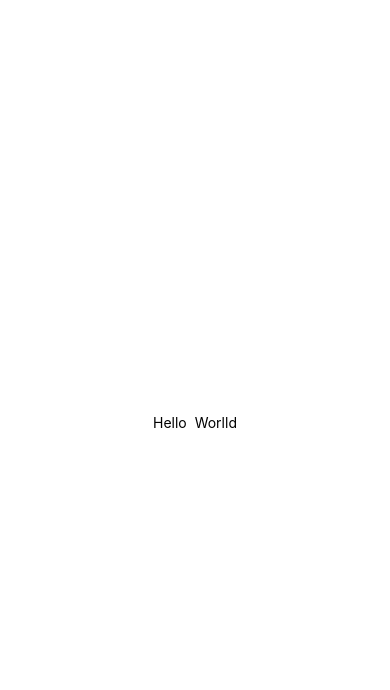
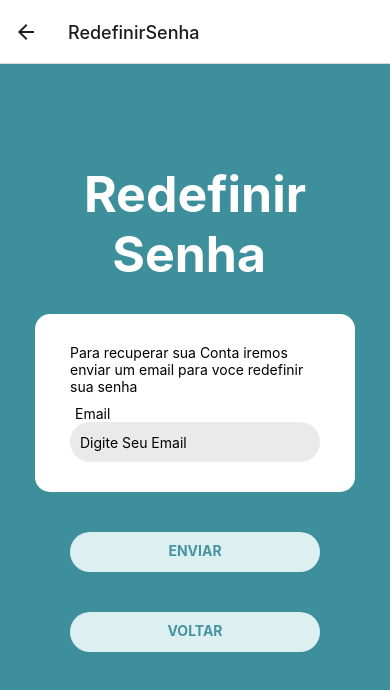
Before and after one commit to GabrielBdSilva/Ai-Commerce, a React Native app: screen /RedefinirSenha in a window 390 px wide. Shown: the top 690 px of the page. Built offline with nearby package versions, Linux system fonts and the light colour scheme.

Commit message:
Telas de login e forgotpassword

```diff
--- a/App.tsx
+++ b/App.tsx
@@ -1,20 +1,39 @@
-import { StatusBar } from 'expo-status-bar';
-import { StyleSheet, Text, View } from 'react-native';
+import React from 'react';
+import { NavigationContainer } from '@react-navigation/native';
+import {createNativeStackNavigator} from '@react-navigation/native-stack';
+import Login from './Components/AuthScreens/Login';
+import Products from './Components/AppScreens/Products';
 
-export default function App() {
+import ForgotPassword from './Components/AuthScreens/ForgotPassword';
+import SingUp from './Components/AuthScreens/SingUp';
+
+
+export type RootStackParamList = {
+  // Products: { credenial: Credential };
+  Products: undefined;
+  Login: undefined;
+  RedefinirSenha:undefined;
+  Cadastro:undefined;
+
+};
+
+const Stack = createNativeStackNavigator<RootStackParamList>();
+
+function App(): React.JSX.Element {
   return (
-    <View style={styles.container}>
-      <Text>Hello  Worlld</Text>
-      <StatusBar style="auto" />
-    </View>
+
+
+    <NavigationContainer >
+      <Stack.Navigator initialRouteName='Login' >
+        <Stack.Screen  name="Login" component={Login} />
+        <Stack.Screen name="RedefinirSenha" component={ForgotPassword} />
+        <Stack.Screen name="Cadastro" component={SingUp} />
+        <Stack.Screen name="Products" component={Products} />
+      </Stack.Navigator>
+    </NavigationContainer>
+
+
   );
-}
+};
 
-const styles = StyleSheet.create({
-  container: {
-    flex: 1,
-    backgroundColor: '#fff',
-    alignItems: 'center',
-    justifyContent: 'center',
-  },
-});
+export default App;
--- /dev/null
+++ b/Components/AppScreens/Products.tsx
@@ -0,0 +1,17 @@
+import React from 'react';
+import{View,Text,TextInput,Button, StyleSheet, ViewBase, ScrollView} from 'react-native';
+
+
+const Products = () => {
+
+
+  return (
+    <View /*style={styles.container} */>
+
+      <Text>Produtos</Text>
+
+    </View>
+  );
+};
+
+export default Products;
--- /dev/null
+++ b/Components/AuthScreens/ForgotPassword.tsx
@@ -0,0 +1,71 @@
+import React from 'react';
+import{View,Text,TextInput,Button, StyleSheet, ViewBase, ScrollView} from 'react-native';
+import {NativeStackScreenProps} from '@react-navigation/native-stack';
+import { RootStackParamList } from '../../App';
+import styles from '../../styles';
+
+const ForgotPassword = ({navigation}: NativeStackScreenProps<RootStackParamList>) => {
+  const [email,setEmail] = React.useState('');
+
+  const handleRedefinir = () => {
+    if(email === '') {
+        console.log('email de redefinição enviado!');
+        navigation.navigate('Login');
+    } else {
+        alert('Digite seu Email');
+    }
+}
+
+  return (
+
+        <View style={styles.Fundo}>
+    <ScrollView >
+        <Text style={styles.title}>Redefinir Senha </Text>
+    <View style={styles.container}>
+
+    <Text style={stylesRedef.text} >
+    Para recuperar sua Conta iremos enviar um email para voce redefinir sua senha
+    </Text>
+
+        <Text style={styles.inputText} >Email</Text>
+        <TextInput
+            style={styles.input}
+            value={email}
+            onChangeText={setEmail}
+            keyboardType="email-address"
+            autoCorrect={false}
+            autoCapitalize='none'
+            placeholder="Digite Seu Email"
+        />
+
+    </View>
+    {/* <Text style={styles.button} onPress={handleLogin}>LOGAR</Text> */}
+
+    <Text style={stylesRedef.button} onPress={handleRedefinir}>ENVIAR</Text>
+    <Text style={styles.button} onPress={() => {navigation.navigate('Login')}}>VOLTAR</Text>
+
+    </ScrollView>
+        </View>
+);
+}
+
+export default ForgotPassword;
+
+const stylesRedef = StyleSheet.create({
+  button:{
+    width:250,
+    height:40,
+    padding:10,
+    borderRadius:50,
+    backgroundColor:'#DCEFF1',
+    textAlign:'center',
+    alignSelf:"center",
+    marginTop:40,
+    color:"#4794A0",
+    fontWeight:'bold',
+},
+  text:{
+    width:250,
+  }
+
+})
--- /dev/null
+++ b/Components/AuthScreens/Login.tsx
@@ -0,0 +1,106 @@
+import React from 'react';
+import{View,Text,TextInput,Button, StyleSheet, ViewBase, ScrollView} from 'react-native';
+import {NativeStackScreenProps} from '@react-navigation/native-stack';
+import { RootStackParamList } from '../../App';
+import styles from '../../styles';
+
+
+
+/* //Login utilizando a api
+const handleLogin = async () => {
+    try {
+      const response = await fetch('meu endpoint aqui', {
+        method: 'POST',
+        headers: {
+          'Content-Type': 'application/json',
+        },
+        body: JSON.stringify({
+          email,
+          password,
+        }),
+      });
+
+      const data = await response.json();
+
+      if (data.success) {
+
+        console.log('Login realizado com sucesso!');
+        navigation.navigate('Products');
+      } else {
+
+        alert('Email ou senha incorretos.');
+      }
+    } catch (error) {
+      console.error('Erro ao realizar login:', error);
+      alert('Erro ao realizar login. Tente novamente.');
+    }
+  };
+*/
+
+export type Credential = {
+    email: string;
+    //password: string;
+  };
+
+
+//email e senha estaticos
+const Email = 'rm@fiap.com.br';
+const Password = '@Fiap123';
+
+
+const Login= ({navigation}: NativeStackScreenProps<RootStackParamList>) => {
+
+    const [email,setEmail] = React.useState('');
+    const [password,setPassword] = React.useState('');
+
+    const handleLogin = () => {
+        if(email === Email && password === Password) {
+            console.log('Login realizado com sucesso!');
+            navigation.navigate('Products');
+        } else {
+            alert('Email ou senha invalidos');
+        }
+    }
+    return (
+        //scrollview pra tela n quebrar quando clica no input
+            <View style={styles.Fundo}>
+        <ScrollView >
+            <Text style={styles.title}>Login</Text>
+        <View style={styles.container}>
+
+            <Text style={styles.inputText} >Email</Text>
+            <TextInput
+                style={styles.input}
+                value={email}
+                onChangeText={setEmail}
+                keyboardType="email-address"
+                autoCorrect={false}
+                autoCapitalize='none'
+                placeholder="Digite Seu Email"
+            />
+
+            <Text style={styles.inputText} >Senha</Text>
+            <TextInput
+
+                style={styles.input}
+                value={password}
+                onChangeText={setPassword}
+                placeholder="Digite Sua Senha"
+                secureTextEntry={true}
+            />
+
+
+            <Text style={styles.forgotAndSingup} onPress={() => {navigation.navigate('RedefinirSenha')}}>Esqueci a senha</Text>
+            <Text style={styles.forgotAndSingup} onPress={() => {navigation.navigate('Cadastro')}}>Não tenho conta</Text>
+        </View>
+        <Text style={styles.button} onPress={handleLogin}>LOGAR</Text>
+
+            {/* <Button title="Entrar" color="#BDE1E4"  onPress={handleLogin}/> */}
+
+        </ScrollView>
+            </View>
+    );
+
+
+}
+export default Login;
--- /dev/null
+++ b/Components/AuthScreens/SingUp.tsx
@@ -0,0 +1,17 @@
+import React from 'react';
+import { useNavigation } from '@react-navigation/native';
+import{View,Text} from 'react-native';
+
+
+const SingUp = () => {
+
+  return (
+    <View>
+
+      <Text>Se cadastrar</Text>
+
+    </View>
+  );
+};
+
+export default SingUp;
--- /dev/null
+++ b/styles.tsx
@@ -0,0 +1,60 @@
+import { StyleSheet} from 'react-native';
+const styles = StyleSheet.create({
+    Fundo: {
+        flex: 1,
+        backgroundColor: '#3E8F9C',
+        alignItems: 'center',
+        justifyContent: 'center',
+      },
+    container:{
+        flex: 1,
+        backgroundColor: '#Fff',
+        padding:30,
+
+        alignItems: 'center',
+        justifyContent: 'center',
+        borderRadius:15,
+    },
+    title:{
+        textAlign:'center',
+        width:320,
+        fontSize:50,
+        fontWeight:'bold',
+        marginTop:100,
+        marginBottom:30,
+        color:'#fff',
+    },
+    input:{
+        width:250,
+        height:40,
+        // margin:10,
+        padding:10,
+        borderRadius:50,
+        backgroundColor:'#EAEAEA',
+    },
+    button:{
+        width:250,
+        height:40,
+        padding:10,
+        borderRadius:50,
+        backgroundColor:'#DCEFF1',
+        textAlign:'center',
+        alignSelf:"center",
+        marginBottom:100,
+        marginTop:40,
+        color:"#4794A0",
+        fontWeight:'bold',
+    },
+    forgotAndSingup:{
+        marginTop: 15,
+        alignSelf:"flex-end",
+    },
+    inputText:{
+        marginTop: 10,
+        marginLeft: 10,
+
+        alignSelf:"flex-start",
+    }
+
+})
+export default styles;
```
Also changed, not shown: package.json (+9 -1 lines), 1 other file (tests, documents, lock files or other folders).
